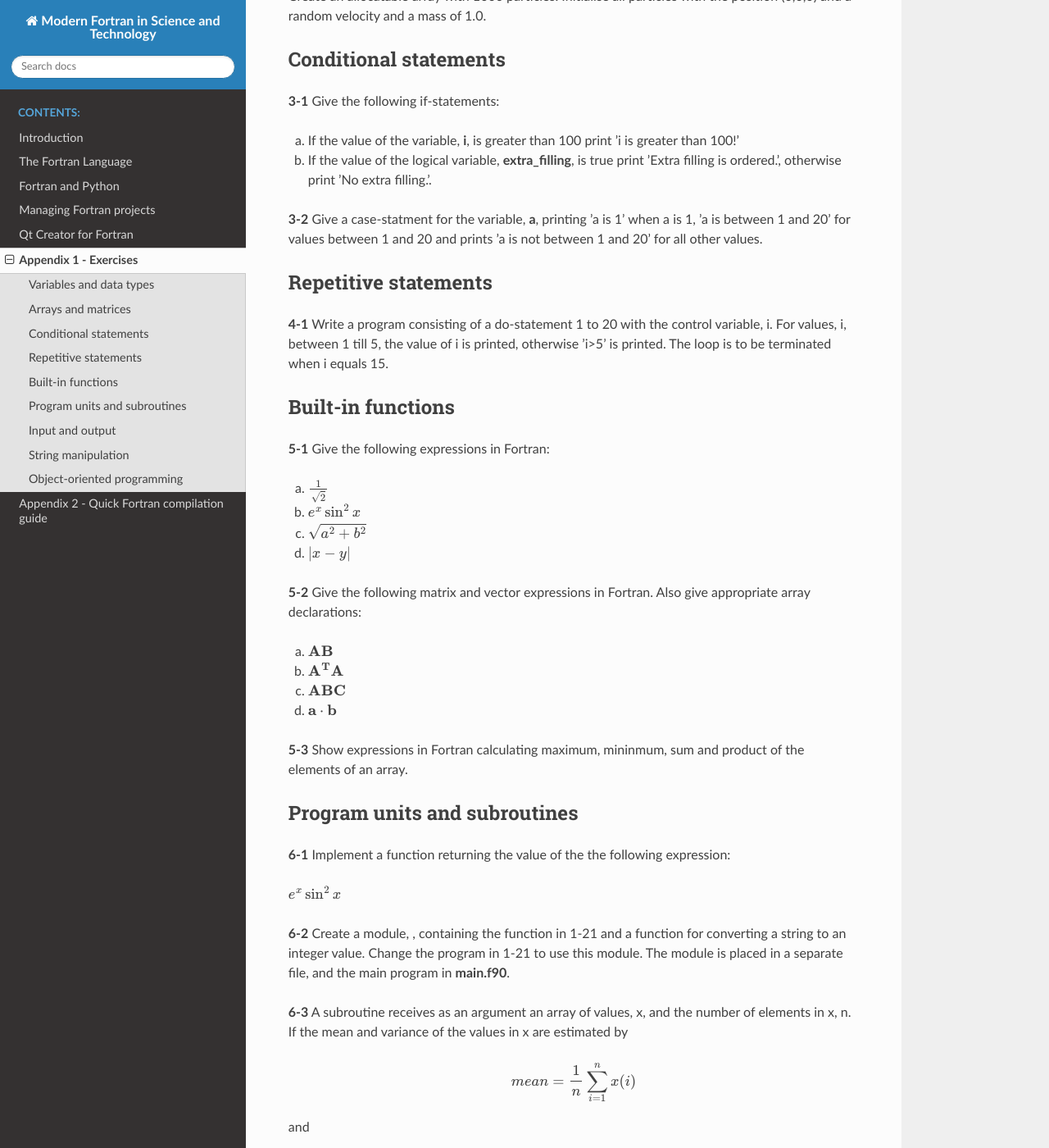
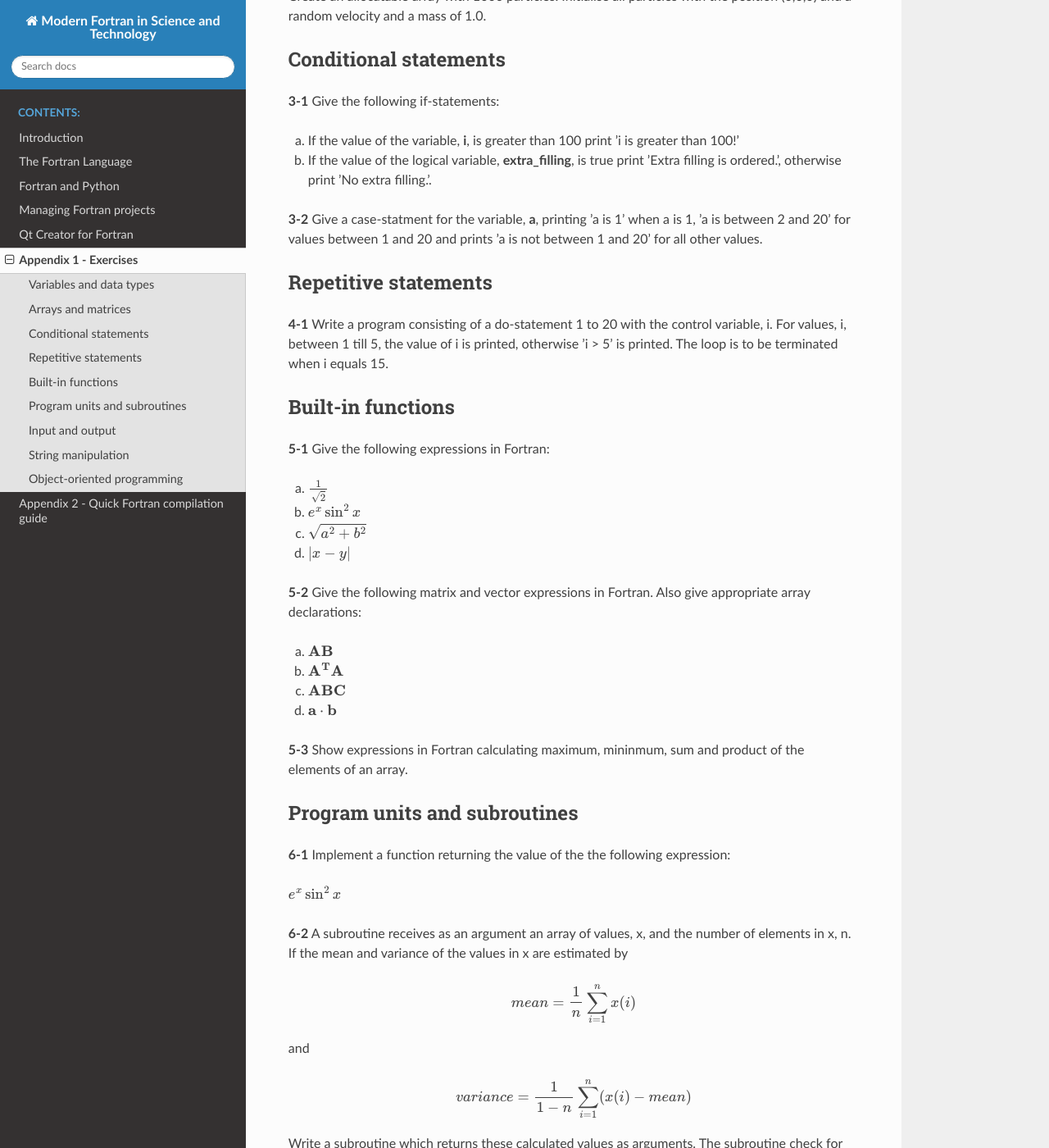
Before and after one commit to jonaslindemann/modern_fortran_book, a Sphinx documentation site: the page built from docs/source/app_exercises.rst, in a window 1280 px wide and 1400 px high, scrolled down 2173 px. Shown: the whole window at 82% size. Built offline with Sphinx 7.4.7 and the Read the Docs theme 2.0.0, drawn with Linux system fonts in a browser that asks for light colours; some of the changed text lies outside the part shown.

Commit message:
Reordered 6-2 and 6-3

```diff
--- a/docs/source/app_exercises.rst
+++ b/docs/source/app_exercises.rst
@@ -99,12 +99,12 @@ Conditional statements
 a) If the value of the variable, **i**, is greater than 100 print ’i is greater than 100!’
 b) If the value of the logical variable, **extra_filling**, is true print ’Extra filling is ordered.’, otherwise print ’No extra filling.’.
 
-**3-2** Give a case-statment for the variable, **a**, printing ’a is 1’ when a is 1, ’a is between 1 and 20’ for values between 1 and 20 and prints ’a is not between 1 and 20’ for all other values.
+**3-2** Give a case-statment for the variable, **a**, printing ’a is 1’ when a is 1, ’a is between 2 and 20’ for values between 1 and 20 and prints ’a is not between 1 and 20’ for all other values.
 
 Repetitive statements
 =====================
 
-**4-1** Write a program consisting of a do-statement 1 to 20 with the control variable, i. For values, i, between 1 till 5, the value of i is printed, otherwise ’i>5’ is printed. The loop is to be terminated when i equals 15.
+**4-1** Write a program consisting of a do-statement 1 to 20 with the control variable, i. For values, i, between 1 till 5, the value of i is printed, otherwise ’i > 5’ is printed. The loop is to be terminated when i equals 15.
 
 Built-in functions
 ==================
@@ -134,9 +134,7 @@ expression:
 
 :math:`e^{x} \sin ^{2} x`
 
-**6-2** Create a module, , containing the function in 1-21 and a function for converting a string to an integer value. Change the program in 1-21 to use this module. The module is placed in a separate file, and the main program in **main.f90**.
-
-**6-3** A subroutine receives as an argument an array of values, x, and the number of elements in x, n. If the mean and variance of the values in x are estimated by
+**6-2** A subroutine receives as an argument an array of values, x, and the number of elements in x, n. If the mean and variance of the values in x are estimated by
 
 .. math::
 
@@ -149,6 +147,8 @@ and
     variance = \frac{1}{1-n}\sum_{i=1}^{n}(x(i)-mean)
 
 Write a subroutine which returns these calculated values as arguments. The subroutine check for invalid values of n (<=1). Write a main program that illustrates the use of this subroutine.
+
+**6-3** Create a module, **statistics**, containing the functions in 6-2. Change the program in 6-2 to use this module. The module is placed in a separate file, and the main program in **main.f90**.
 
 Input and output
 ================
```
